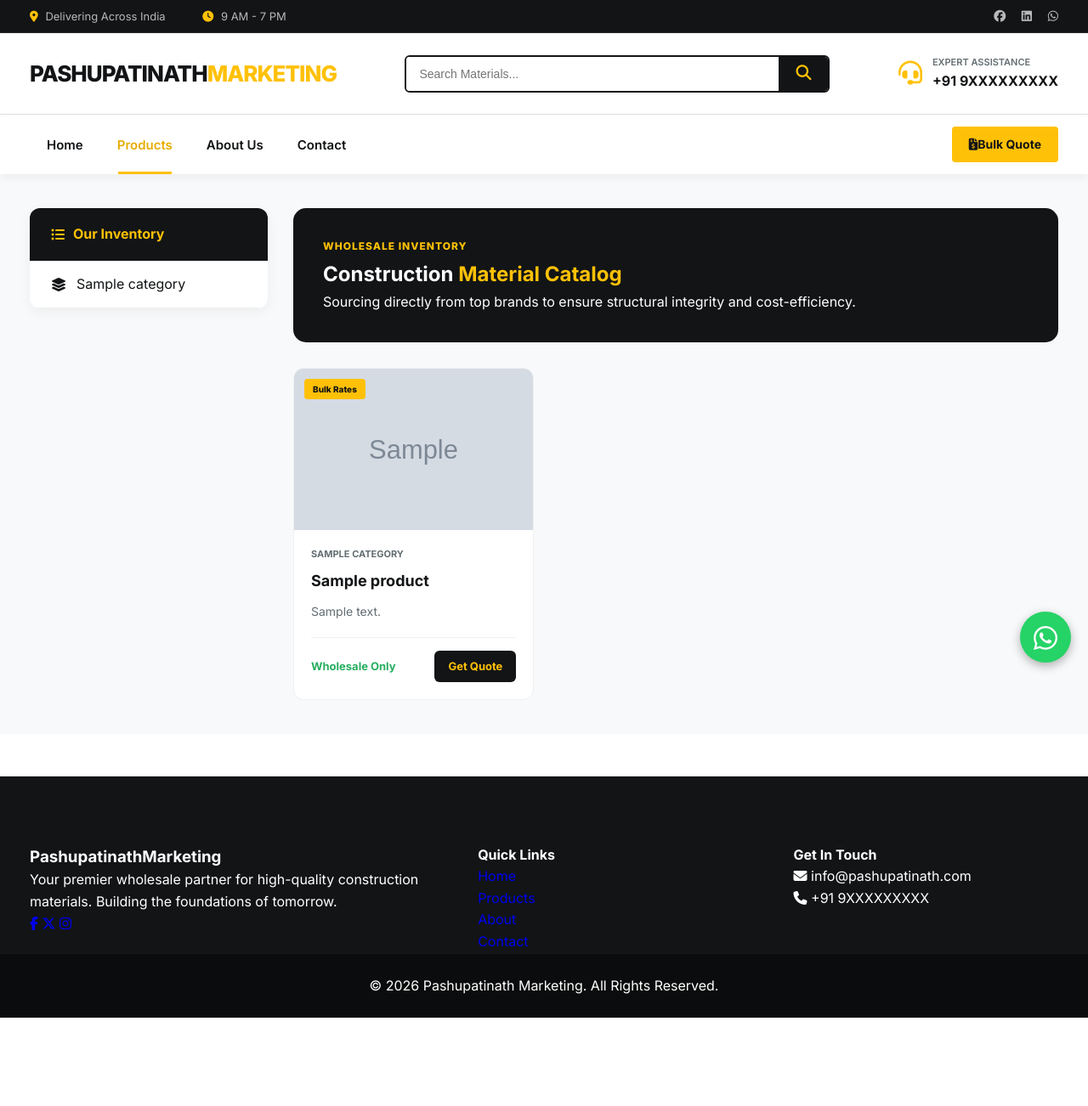
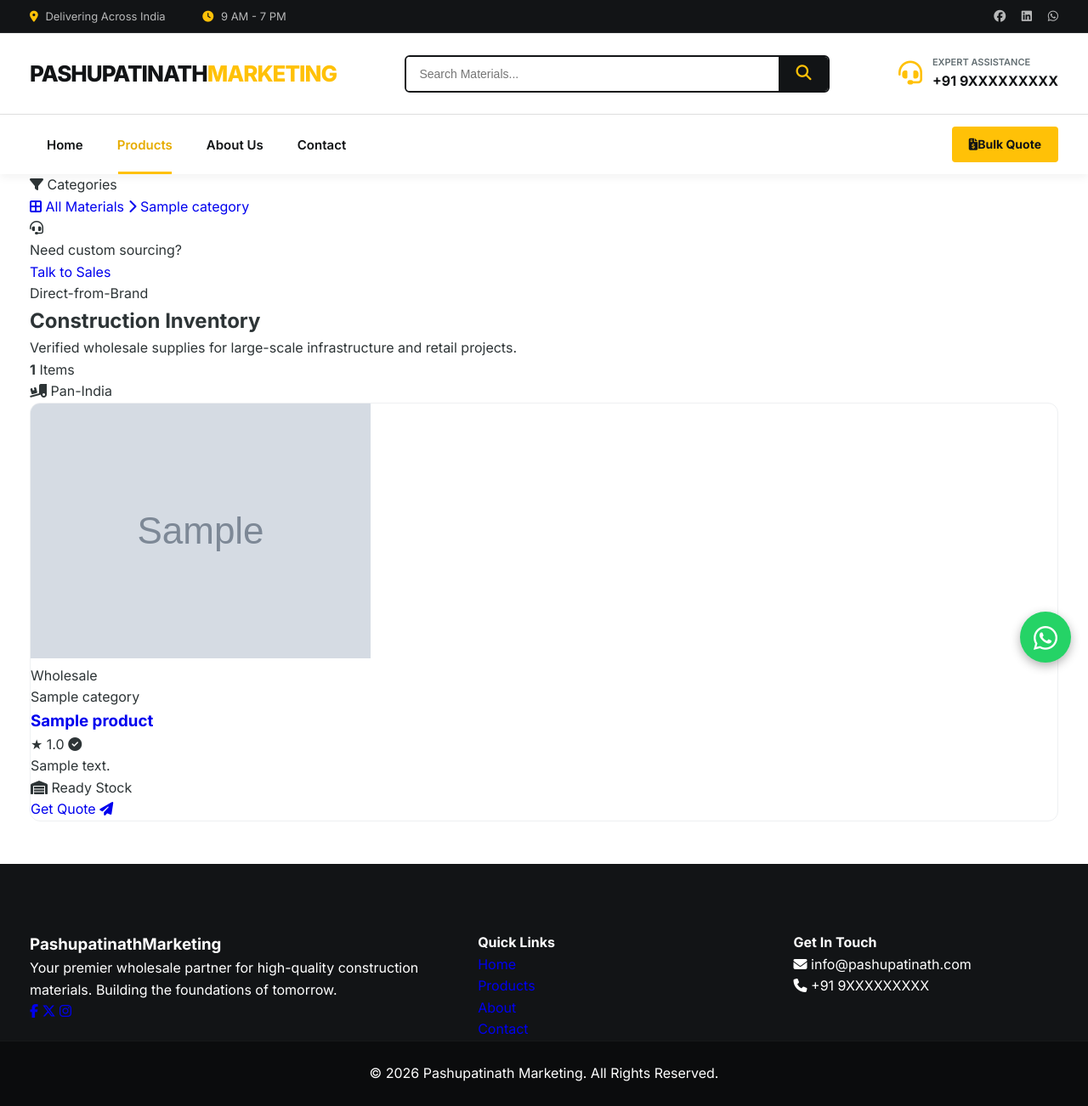
Before and after one commit to Omhursal45/hardware-shop-website, a Django app: page /products/ in a window 1280 px wide. Shown: the whole page at 85% size. Before the commit the page ends 1198 px from the top, so only its background shows below. Run offline with Django 5.2, Linux system fonts and the light colour scheme; tables that the repository leaves empty hold one stand-in row (values such as "Sample post"); grey boxes marked "Sample" are stand-in pictures; some libraries are stand-ins or nearby versions.

Commit message:
feat: enhance product catalog UI with category filter, ratings, and enquiry CTA

```diff
--- a/shop/templates/shop/products.html
+++ b/shop/templates/shop/products.html
@@ -8,64 +8,90 @@
 {% endblock %}
 
 {% block content %}
-<section class="catalog-wrapper">
-    <div class="container catalog-flex">
+<section class="catalog-interface">
+    <div class="container main-flex-container">
 
-        <!-- SIDE BAR -->
-        <aside class="side-nav">
-            <div class="side-nav-header">
-                <i class="fa-solid fa-list-ul"></i>
-                <span>Our Inventory</span>
+        <aside class="catalog-sidebar">
+            <div class="sidebar-sticky-wrapper">
+                <div class="sidebar-title">
+                    <i class="fa-solid fa-filter"></i>
+                    <span>Categories</span>
+                </div>
+                <nav class="category-nav">
+                    <a href="?" class="cat-link {% if not request.GET.category %}active{% endif %}">
+                        <i class="fa-solid fa-border-all"></i> All Materials
+                    </a>
+                    {% for category in categories %}
+                    <a href="?category={{ category.id }}" class="cat-link {% if request.GET.category == category.id|stringformat:'s' %}active{% endif %}">
+                        <i class="fa-solid fa-chevron-right"></i> {{ category.name }}
+                    </a>
+                    {% endfor %}
+                </nav>
+
+                <div class="sidebar-help-card">
+                    <i class="fa-solid fa-headset"></i>
+                    <p>Need custom sourcing?</p>
+                    <a href="https://wa.me/919529475093">Talk to Sales</a>
+                </div>
             </div>
-            <ul class="side-menu">
-                {% for category in categories %}
-                <li>
-                    <a href="?category={{ category.id }}">
-                        <i class="fa-solid fa-layer-group"></i>
-                        {{ category.name }}
-                    </a>
-                </li>
-                {% endfor %}
-            </ul>
         </aside>
 
-        <!-- MAIN CONTENT -->
-        <div class="catalog-main">
-            <div class="catalog-header-card">
-                <span class="sub-tag">Wholesale Inventory</span>
-                <h2>Construction <span class="highlight">Material Catalog</span></h2>
-                <p>
-                    Sourcing directly from top brands to ensure structural integrity
-                    and cost-efficiency.
-                </p>
+        <div class="catalog-content">
+            <header class="catalog-header">
+                <div class="header-text">
+                    <span class="badge-accent">Direct-from-Brand</span>
+                    <h1>Construction <span class="text-gradient">Inventory</span></h1>
+                    <p>Verified wholesale supplies for large-scale infrastructure and retail projects.</p>
+                </div>
+                <div class="catalog-stats">
+                    <div class="stat-item"><strong>{{ products.count }}</strong> Items</div>
+                    <div class="stat-item"><i class="fa-solid fa-truck-ramp-box"></i> Pan-India</div>
+                </div>
+            </header>
+
+            <div class="material-grid">
+                {% for product in products %}
+                <div class="material-card">
+                <div class="card-visual">
+                    <a href="{% url 'product_detail' product.slug %}" class="img-container">
+                        <img src="{{ product.image.url }}" alt="{{ product.name }}" loading="lazy">
+                    </a>
+                    <div class="card-badges">
+                <span class="badge-wholesale">Wholesale</span>
             </div>
+        </div>
 
-            <div class="products-grid">
-                {% for product in products %}
-               <div class="material-card">
-    <div class="material-img">
-        <a href="{% url 'product_detail' product.slug %}">
-            <img src="{{ product.image.url }}" alt="{{ product.id }}">
-        </a>
-        <span class="material-badge">Bulk Rates</span>
-    </div>
+                    <div class="card-details">
+                        <div class="details-top">
+                            <span class="cat-pill">{{ product.category.name }}</span>
+                            <h3><a href="{% url 'product_detail' product.slug %}">{{ product.name }}</a></h3>
 
+                            {% with rating=product.average_rating %}
+                            <div class="mini-rating">
+                                <span class="stars">{% if rating %}★ {{ rating|floatformat:1 }}{% else %}★ 5.0{% endif %}</span>
+                                <span class="verified"><i class="fa-solid fa-circle-check"></i></span>
+                            </div>
+                            {% endwith %}
+                        </div>
 
-                    <div class="material-body">
-                        <span class="material-cat">{{ product.category.name }}</span>
-                        <h3>{{ product.name }}</h3>
-                        <p>{{ product.description }}</p>
+                        <p class="description-snippet">{{ product.description|truncatewords:15 }}</p>
 
-                        <div class="material-footer">
-                            <span class="price-info">Wholesale Only</span>
-                            <a href="{% url 'enquiry' %}?product={{ product.id }}" class="btn-action-sm">
-                                Get Quote
+                        <div class="card-footer">
+                            <div class="availability">
+                                <i class="fa-solid fa-warehouse"></i> <span>Ready Stock</span>
+                            </div>
+                            <a href="{% url 'enquiry' %}?product={{ product.id }}" class="btn-quote-sm">
+                                Get Quote <i class="fa-solid fa-paper-plane"></i>
                             </a>
                         </div>
                     </div>
                 </div>
                 {% empty %}
-                <p>No products available.</p>
+                <div class="empty-state">
+                    <i class="fa-solid fa-magnifying-glass"></i>
+                    <p>No materials found in this category.</p>
+                    <a href="?" class="btn-reset">View All Inventory</a>
+                </div>
                 {% endfor %}
             </div>
         </div>
```
